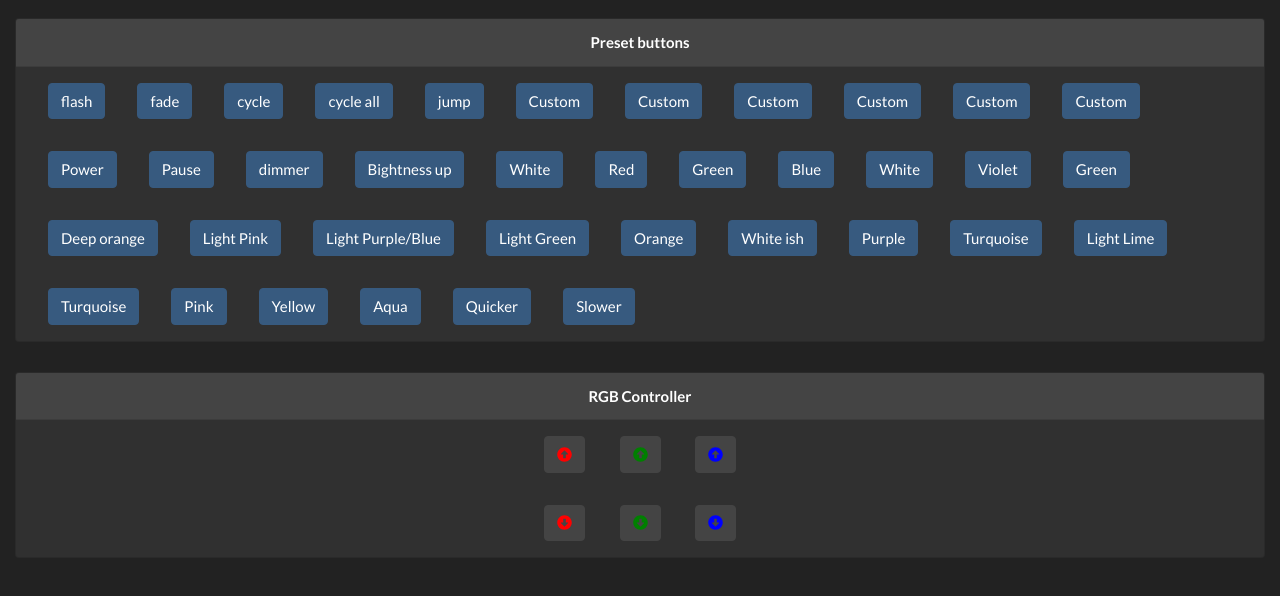
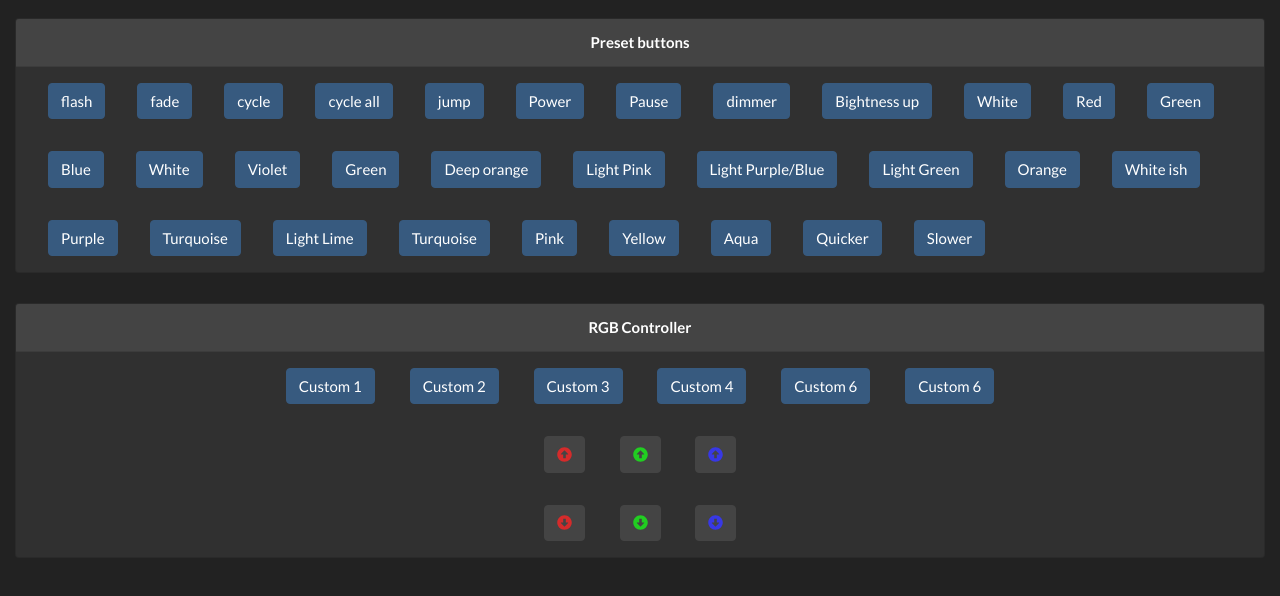
Before and after one commit to 1337-server/Letion-LED-controler, a Flask app: page / in a window 1280 px wide. Shown: the part 82-678 px from the top of the page. Run offline with Flask 2, Linux system fonts and the light colour scheme; some libraries are stand-ins or nearby versions.

Commit message:
add diy buttons to rgb block

```diff
--- a/main.py
+++ b/main.py
@@ -7,7 +7,6 @@ app = Flask(__name__)
 
 b = {
     "FLASH": "flash", "FADE": "fade", "CYCLE": "cycle", "CYCLE_ALL": "cycle all", "JUMP": "jump",
-    "DIY_1": "Custom", "DIY_2": "Custom", "DIY_3": "Custom", "DIY_4": "Custom", "DIY_5": "Custom", "DIY_6": "Custom",
     "KEY_F1": "Power", "KEY_F2": "Pause", "KEY_F3": "dimmer", "KEY_F4": "Bightness up",
     "KEY_F5": "White", "KEY_F8": "Red",
     "KEY_F7": "Green", "KEY_F6": "Blue", "KEY_F9": "White", "KEY_F10": "Violet",
@@ -17,8 +16,13 @@ b = {
     "KEY_F21": "Turquoise", "KEY_F22": "Pink", "KEY_F24": "Yellow", "KEY_F23": "Aqua",
     "BTN_1": "Quicker", "BTN_2": "Slower"
 }
-rgb_buttons = ["RED_UP", "RED_DOWN", "GREEN_UP", "GREEN_DOWN", "BLUE_UP", "BLUE_DOWN"]
-
+custom_btns = {
+    "DIY_1": "Custom 1", "DIY_2": "Custom 2", "DIY_3": "Custom 3",
+    "DIY_4": "Custom 4", "DIY_5": "Custom 6", "DIY_6": "Custom 6"
+}
+# rgb_buttons used to check if the api received a valid button
+rgb_buttons = ["RED_UP", "RED_DOWN", "GREEN_UP", "GREEN_DOWN", "BLUE_UP", "BLUE_DOWN",
+               "DIY_1", "DIY_2", "DIY_3", "DIY_4", "DIY_5", "DIY_6"]
 rgb_buttons2 = {
     "up_btns": [
         {"RED_UP": "Custom Red Up"},
@@ -35,12 +39,11 @@ rgb_buttons2 = {
 
 @app.route('/')
 def hello_world():
-    return render_template('main.html', buttons=b, rgb_buttons=rgb_buttons2)
+    return render_template('main.html', buttons=b, rgb_buttons=rgb_buttons2, diy_buttons=custom_btns)
 
 
 @app.route('/api', methods=['GET', 'POST'])
 def api_main():
-
     button = request.values.get('func') if request.method == 'POST' else request.args.get('func')
     x = {'success': False}
     if button in b or button in rgb_buttons:
--- a/templates/main.html
+++ b/templates/main.html
@@ -9,13 +9,13 @@
             margin: 1rem;
         }
     .RED_UP, .RED_DOWN{
-        color:red;
+        color: #d52b2b;
     }
     .GREEN_UP, .GREEN_DOWN{
-        color:green;
+        color: #21ce21;
     }
     .BLUE_UP, .BLUE_DOWN{
-        color: blue;
+        color: #3838e5;
     }
     </style>
     <div class="row" style="height: 30px;"></div>
@@ -42,6 +42,12 @@
             <div class="card mx-auto">
                 <div class="card-header">
                     <strong>RGB Controller</strong>
+                </div>
+                <div class="row ml-3 mr-3 align-items-center d-block">
+                    {% for k,v in diy_buttons.items() %}
+                        <button type="button" class="btn btn-primary" data-irsend="{{ k }}"
+                                onclick="goDoSomething(this);">{{ v }}</button>
+                    {% endfor %}
                 </div>
                 <div class="row ml-3 mr-3 align-items-center d-block">
                     {% for btn in rgb_buttons["up_btns"] %}
```
